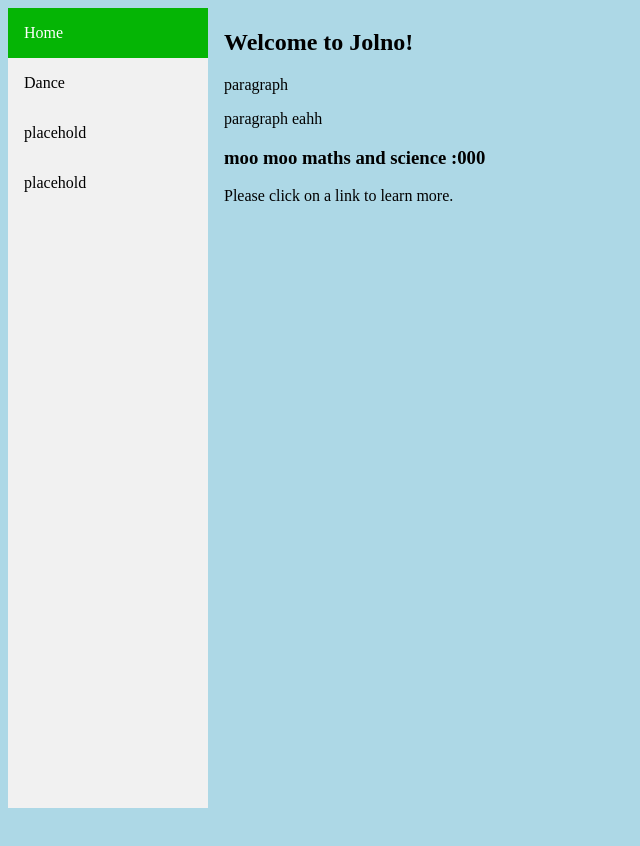
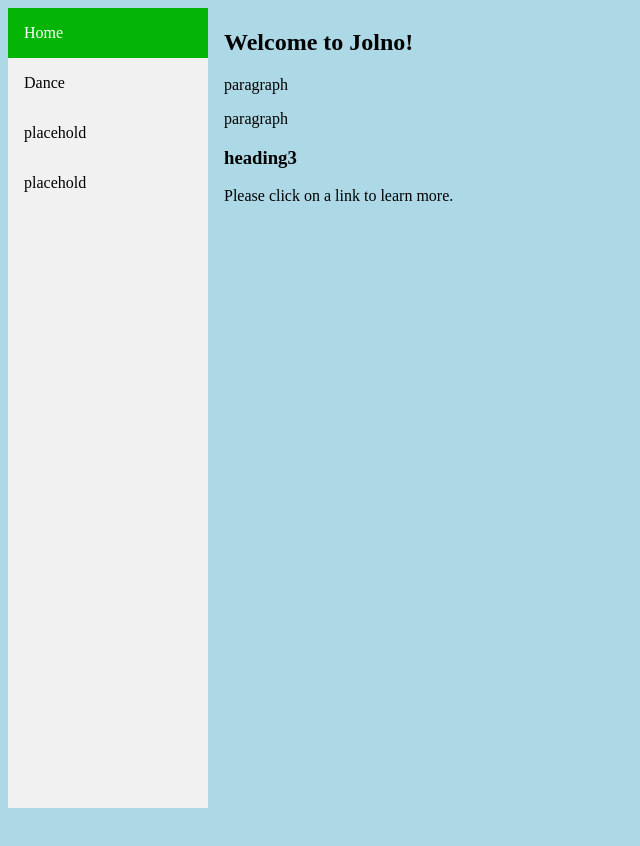
Before and after one commit to cj100947/Jolno.com, a plain HTML site: page index.html in a window 1280 px wide. Shown: the whole page, without its empty margins (0-640 px from the left). Drawn offline with Linux system fonts and the light colour scheme.

Commit message:
Update index.html

```diff
--- a/index.html
+++ b/index.html
@@ -74,8 +74,8 @@ div.content {
 <div class="content">
   <h2>Welcome to Jolno!</h2>
   <p>paragraph</p>
-  <p> paragraph eahh</p>
-  <h3>moo moo maths and science :000</h3>
+  <p> paragraph</p>
+  <h3>heading3</h3>
 
 
 </style>
```
